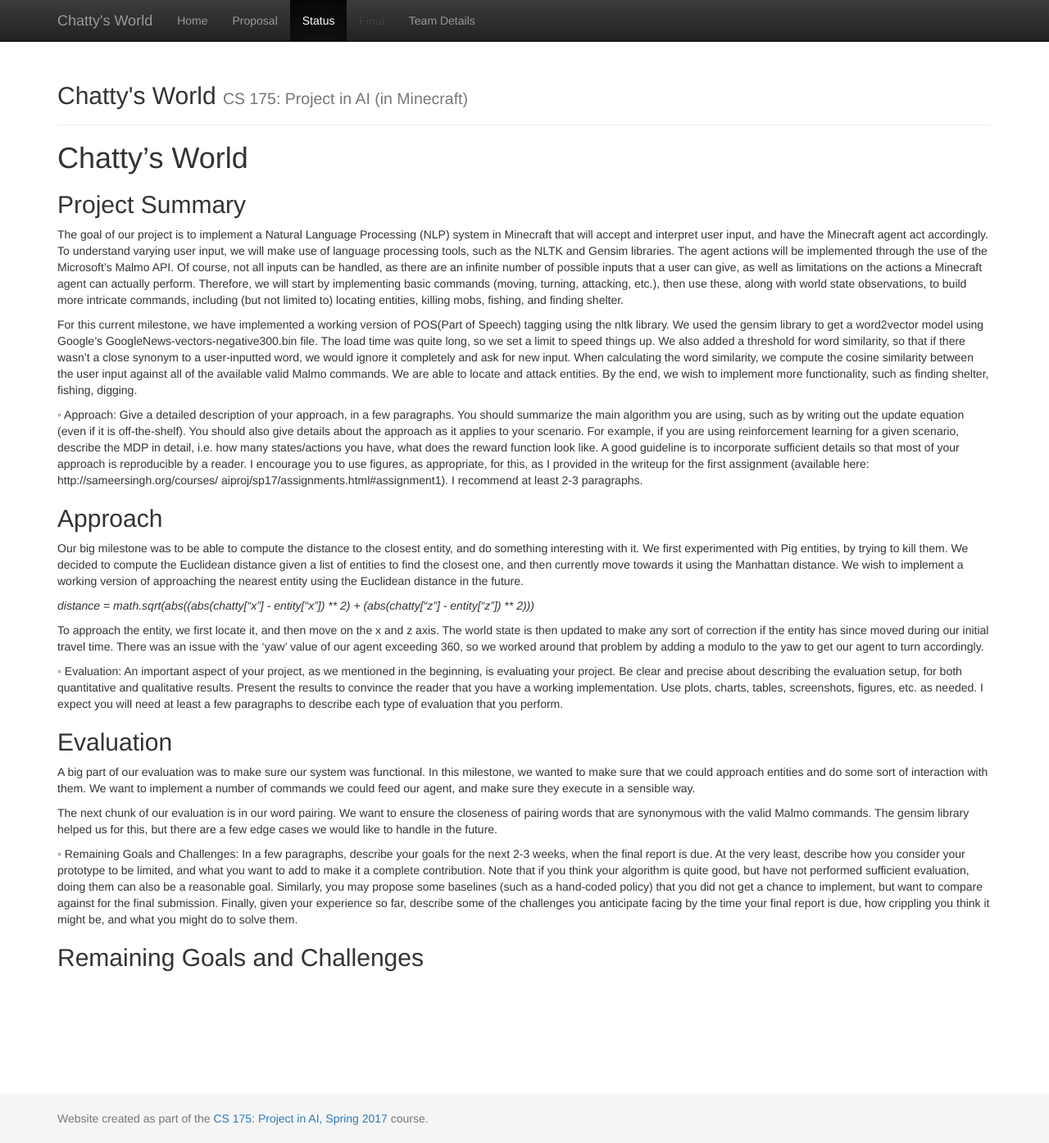
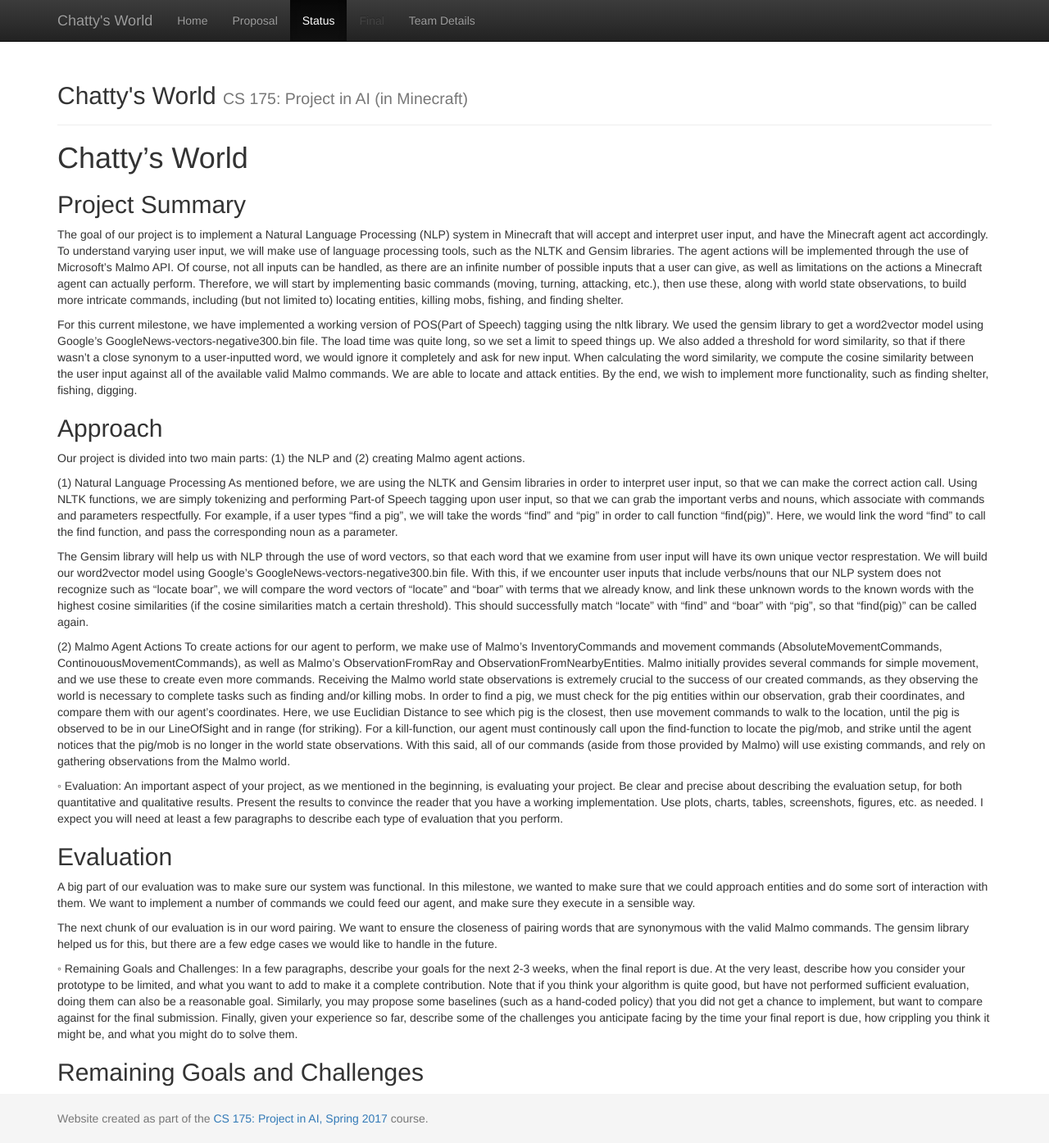
Before and after one commit to paulan94/Chattys-World, a Jekyll site: the page built from docs/status.md, in a window 1280 px wide and 1395 px high. Shown: the whole window at 82% size. Built offline with Jekyll 4.4.1, drawn with Linux system fonts in a browser that asks for light colours.

Commit message:
Update status.md
updated approach

```diff
--- a/docs/status.md
+++ b/docs/status.md
@@ -6,26 +6,21 @@
 
 ## Project Summary
 
-The goal of our project is to implement a Natural Language Processing (NLP) system in Minecraft that will accept and interpret user input, and have the Minecraft agent act accordingly. To understand varying user input, we will make use of language processing tools, such as the NLTK and Gensim libraries. The agent actions will be implemented through the use of the Microsoft's Malmo API. Of course, not all inputs can be handled, as there are an infinite number of possible inputs that a user can give, as well as limitations on the actions a Minecraft agent can actually perform. Therefore, we will start by implementing basic commands (moving, turning, attacking, etc.), then use these, along with world state observations, to build more intricate commands, including (but not limited to) locating entities, killing mobs, fishing, and finding shelter.
+The goal of our project is to implement a Natural Language Processing (NLP) system in Minecraft that will accept and interpret user input, and have the Minecraft agent act accordingly. To understand varying user input, we will make use of language processing tools, such as the NLTK and Gensim libraries. The agent actions will be implemented through the use of Microsoft's Malmo API. Of course, not all inputs can be handled, as there are an infinite number of possible inputs that a user can give, as well as limitations on the actions a Minecraft agent can actually perform. Therefore, we will start by implementing basic commands (moving, turning, attacking, etc.), then use these, along with world state observations, to build more intricate commands, including (but not limited to) locating entities, killing mobs, fishing, and finding shelter.
 
 For this current milestone, we have implemented a working version of POS(Part of Speech) tagging using the nltk library. We used the gensim library to get a word2vector model using Google's GoogleNews-vectors-negative300.bin file. The load time was quite long, so we set a limit to speed things up. We also added a threshold for word similarity, so that if there wasn't a close synonym to a user-inputted word, we would ignore it completely and ask for new input. When calculating the word similarity, we compute the cosine similarity between the user input against all of the available valid Malmo commands. We are able to locate and attack entities. By the end, we wish to implement more functionality, such as finding shelter, fishing, digging.
 
-◦ Approach: Give a detailed description of your approach, in a few paragraphs. You should summarize the
-main algorithm you are using, such as by writing out the update equation (even if it is off-the-shelf). You
-should also give details about the approach as it applies to your scenario. For example, if you are using
-reinforcement learning for a given scenario, describe the MDP in detail, i.e. how many states/actions you
-have, what does the reward function look like. A good guideline is to incorporate sufficient details so that
-most of your approach is reproducible by a reader. I encourage you to use figures, as appropriate, for this,
-as I provided in the writeup for the first assignment (available here: http://sameersingh.org/courses/
-aiproj/sp17/assignments.html#assignment1). I recommend at least 2-3 paragraphs.
-
 ## Approach
 
-Our big milestone was to be able to compute the distance to the closest entity, and do something interesting with it. We first experimented with Pig entities, by trying to kill them. We decided to compute the Euclidean distance given a list of entities to find the closest one, and then currently move towards it using the Manhattan distance. We wish to implement a working version of approaching the nearest entity using the Euclidean distance in the future.
+Our project is divided into two main parts: (1) the NLP and (2) creating Malmo agent actions.
 
-_distance = math.sqrt(abs((abs(chatty["x"] - entity["x"]) ** 2) + (abs(chatty["z"] - entity["z"]) ** 2)))_
+(1) Natural Language Processing
+As mentioned before, we are using the NLTK and Gensim libraries in order to interpret user input, so that we can make the correct action call. Using NLTK functions, we are simply tokenizing and performing Part-of Speech tagging upon user input, so that we can grab the important verbs and nouns, which associate with commands and parameters respectfully. For example, if a user types "find a pig", we will take the words "find" and "pig" in order to call function "find(pig)". Here, we would link the word "find" to call the find function, and pass the corresponding noun as a parameter.
 
-To approach the entity, we first locate it, and then move on the x and z axis. The world state is then updated to make any sort of correction if the entity has since moved during our initial travel time. There was an issue with the 'yaw' value of our agent exceeding 360, so we worked around that problem by adding a modulo to the yaw to get our agent to turn accordingly.
+The Gensim library will help us with NLP through the use of word vectors, so that each word that we examine from user input will have its own unique vector resprestation. We will build our word2vector model using Google's GoogleNews-vectors-negative300.bin file. With this, if we encounter user inputs that include verbs/nouns that our NLP system does not recognize such as "locate boar", we will compare the word vectors of "locate" and "boar" with terms that we already know, and link these unknown words to the known words with the highest cosine similarities (if the cosine similarities match a certain threshold). This should successfully match "locate" with "find" and "boar" with "pig", so that "find(pig)" can be called again.
+
+(2) Malmo Agent Actions
+To create actions for our agent to perform, we make use of Malmo's InventoryCommands and movement commands (AbsoluteMovementCommands, ContinouousMovementCommands), as well as Malmo's ObservationFromRay and ObservationFromNearbyEntities. Malmo initially provides several commands for simple movement, and we use these to create even more commands. Receiving the Malmo world state observations is extremely crucial to the success of our created commands, as they observing the world is necessary to complete tasks such as finding and/or killing mobs. In order to find a pig, we must check for the pig entities within our observation, grab their coordinates, and compare them with our agent's coordinates. Here, we use Euclidian Distance to see which pig is the closest, then use movement commands to walk to the location, until the pig is observed to be in our LineOfSight and in range (for striking). For a kill-function, our agent must continously call upon the find-function to locate the pig/mob, and strike until the agent notices that the pig/mob is no longer in the world state observations. With this said, all of our commands (aside from those provided by Malmo) will use existing commands, and rely on gathering observations from the Malmo world.
 
 
 ◦ Evaluation: An important aspect of your project, as we mentioned in the beginning, is evaluating your
```
